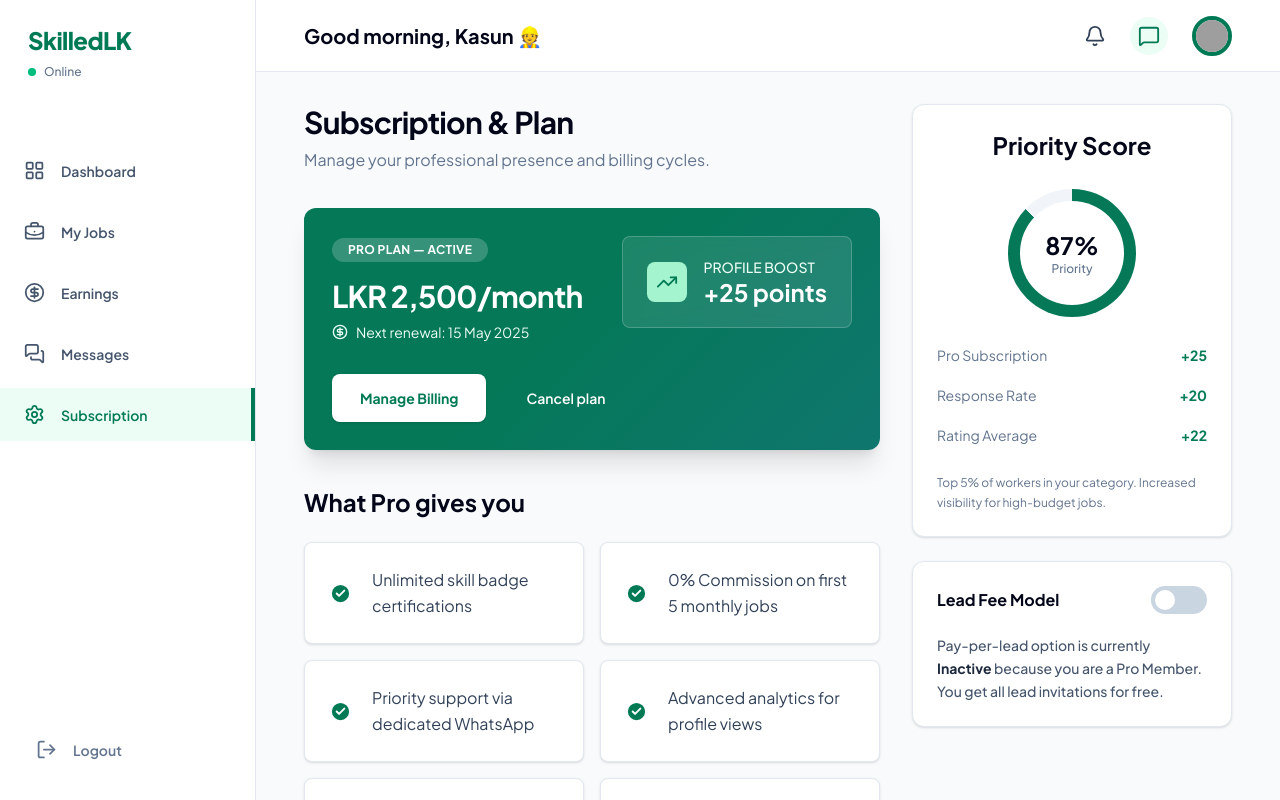
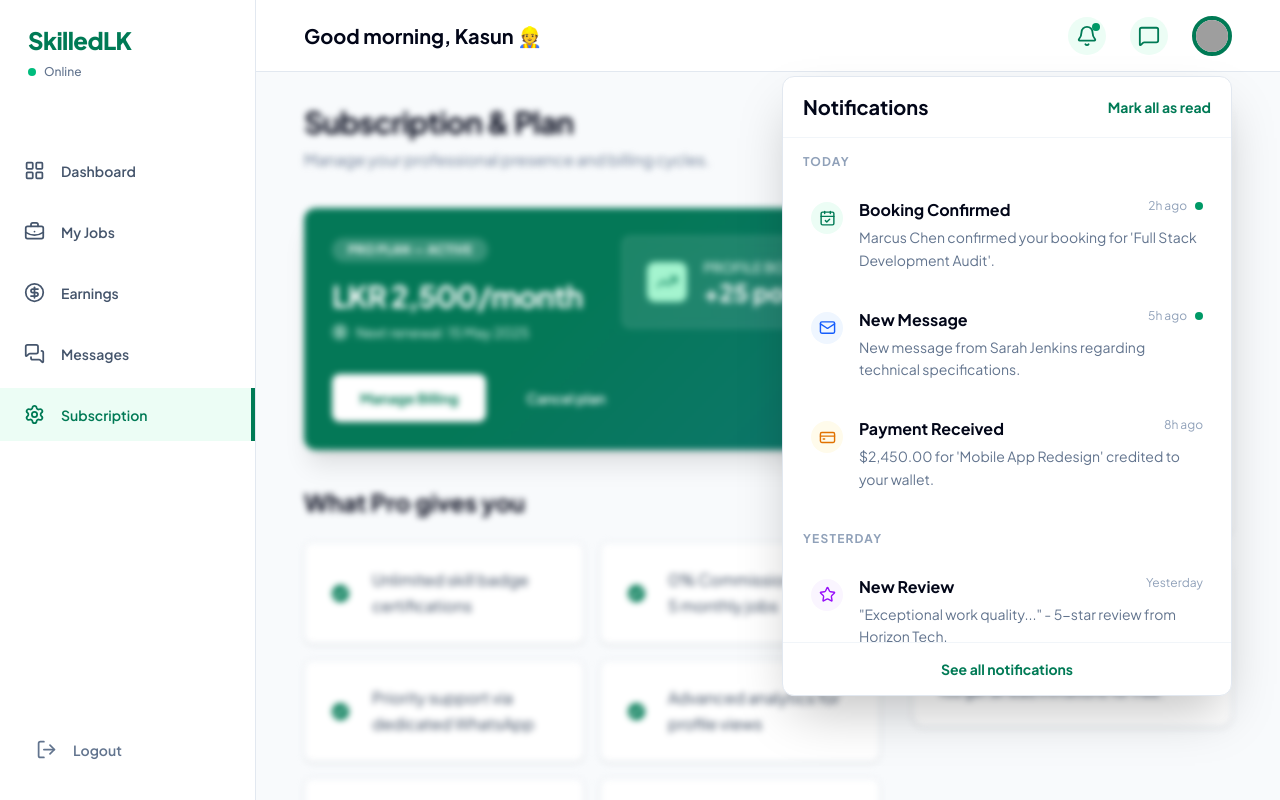
Before and after one commit to ManugaK/service-marketplace-web, a React (Vite) app in the folder frontend/: page /worker/subscription in a window 1280 px wide. Both pictures are taken after a click on the button 1095 px from the left and 35 px from the top of the page. Shown: the top 800 px of the page. Built offline with nearby package versions, Linux system fonts and the light colour scheme; grey boxes are pictures that could not be loaded.

Commit message:
feat: add NotificationPanel for improved notification management in WorkerLayout

```diff
--- a/frontend/src/components/layout/WorkerLayout.jsx
+++ b/frontend/src/components/layout/WorkerLayout.jsx
@@ -1,14 +1,18 @@
-import React, { useState } from 'react';
+import React, { useMemo, useState } from 'react';
 import { NavLink, useNavigate } from 'react-router-dom';
 import {
   Bell,
   BriefcaseBusiness,
+  CalendarCheck,
   CircleDollarSign,
+  CreditCard,
   LayoutGrid,
   LogOut,
+  Mail,
   MessageSquare,
   MessagesSquare,
   Settings,
+  Star,
 } from 'lucide-react';
 import CustomerFooter from './CustomerFooter';
 
@@ -20,9 +24,232 @@ const sidebarItems = [
   { name: 'Subscription', icon: Settings, path: '/worker/subscription' },
 ];
 
+const initialNotifications = [
+  {
+    id: 1,
+    group: 'TODAY',
+    title: 'Booking Confirmed',
+    message:
+      "Marcus Chen confirmed your booking for 'Full Stack Development Audit'.",
+    time: '2h ago',
+    unread: true,
+    icon: CalendarCheck,
+    iconClassName: 'bg-emerald-50 text-emerald-700',
+  },
+  {
+    id: 2,
+    group: 'TODAY',
+    title: 'New Message',
+    message:
+      'New message from Sarah Jenkins regarding technical specifications.',
+    time: '5h ago',
+    unread: true,
+    icon: Mail,
+    iconClassName: 'bg-blue-50 text-blue-600',
+  },
+  {
+    id: 3,
+    group: 'TODAY',
+    title: 'Payment Received',
+    message:
+      "$2,450.00 for 'Mobile App Redesign' credited to your wallet.",
+    time: '8h ago',
+    unread: false,
+    icon: CreditCard,
+    iconClassName: 'bg-amber-50 text-amber-600',
+  },
+  {
+    id: 4,
+    group: 'YESTERDAY',
+    title: 'New Review',
+    message:
+      '"Exceptional work quality..." - 5-star review from Horizon Tech.',
+    time: 'Yesterday',
+    unread: false,
+    icon: Star,
+    iconClassName: 'bg-purple-50 text-purple-600',
+  },
+  {
+    id: 5,
+    group: 'YESTERDAY',
+    title: 'Job Request Received',
+    message: 'A new room painting request is waiting for your response.',
+    time: 'Yesterday',
+    unread: true,
+    icon: BriefcaseBusiness,
+    iconClassName: 'bg-emerald-50 text-emerald-700',
+  },
+  {
+    id: 6,
+    group: 'THIS WEEK',
+    title: 'Subscription Renewed',
+    message: 'Your Pro Plan was renewed successfully.',
+    time: '3d ago',
+    unread: false,
+    icon: CreditCard,
+    iconClassName: 'bg-amber-50 text-amber-600',
+  },
+  {
+    id: 7,
+    group: 'THIS WEEK',
+    title: 'Profile Boost Active',
+    message: 'Your profile is currently boosted with +25 priority points.',
+    time: '4d ago',
+    unread: false,
+    icon: Star,
+    iconClassName: 'bg-purple-50 text-purple-600',
+  },
+];
+
+function NotificationPanel({
+  notifications,
+  expanded,
+  onToggleExpanded,
+  onMarkAllAsRead,
+  onClose,
+}) {
+  const visibleNotifications = expanded
+    ? notifications
+    : notifications.slice(0, 4);
+
+  const groupedNotifications = visibleNotifications.reduce(
+    (groups, notification) => {
+      if (!groups[notification.group]) {
+        groups[notification.group] = [];
+      }
+
+      groups[notification.group].push(notification);
+      return groups;
+    },
+    {}
+  );
+
+  const hasUnread = notifications.some((notification) => notification.unread);
+
+  return (
+    <>
+      <button
+        type="button"
+        aria-label="Close notifications"
+        onClick={onClose}
+        className="fixed inset-x-0 bottom-0 top-[72px] z-30 cursor-default bg-transparent"
+      />
+
+      <div
+        className={`fixed right-4 top-[76px] z-50 flex w-[calc(100vw-32px)] max-w-[450px] flex-col overflow-hidden rounded-xl border border-slate-200 bg-white shadow-2xl sm:right-6 lg:right-10 xl:right-12 2xl:right-16 ${
+          expanded
+            ? 'max-h-[calc(100vh-92px)]'
+            : 'max-h-[min(620px,calc(100vh-92px))]'
+        }`}
+      >
+        <div className="flex shrink-0 items-center justify-between border-b border-slate-100 px-5 py-4">
+          <h2 className="text-xl font-bold text-slate-950">Notifications</h2>
+
+          <button
+            type="button"
+            onClick={onMarkAllAsRead}
+            disabled={!hasUnread}
+            className={`text-sm font-bold transition ${
+              hasUnread
+                ? 'text-emerald-700 hover:text-emerald-800'
+                : 'cursor-not-allowed text-slate-300'
+            }`}
+          >
+            Mark all as read
+          </button>
+        </div>
+
+        <div className="min-h-0 flex-1 overflow-y-auto px-5 py-4">
+          {Object.entries(groupedNotifications).map(([group, items]) => (
+            <div key={group} className="mb-6 last:mb-0">
+              <h3 className="mb-3 text-xs font-bold tracking-widest text-slate-400">
+                {group}
+              </h3>
+
+              <div className="space-y-1">
+                {items.map((notification) => {
+                  const Icon = notification.icon;
+
+                  return (
+                    <button
+                      key={notification.id}
+                      type="button"
+                      className="flex w-full gap-4 rounded-lg px-2 py-4 text-left transition hover:bg-slate-50"
+                    >
+                      <div
+                        className={`mt-1 grid h-8 w-8 shrink-0 place-items-center rounded-full ${notification.iconClassName}`}
+                      >
+                        <Icon size={17} />
+                      </div>
+
+                      <div className="min-w-0 flex-1">
+                        <div className="flex items-start justify-between gap-4">
+                          <h4 className="font-bold text-slate-950">
+                            {notification.title}
+                          </h4>
+
+                          <div className="flex shrink-0 items-center gap-2">
+                            {notification.time && (
+                              <span className="text-xs text-slate-400">
+                                {notification.time}
+                              </span>
+                            )}
+
+                            {notification.unread && (
+                              <span className="h-2 w-2 rounded-full bg-emerald-600" />
+                            )}
+                          </div>
+                        </div>
+
+                        <p className="mt-1 text-sm leading-relaxed text-slate-500">
+                          {notification.message}
+                        </p>
+                      </div>
+                    </button>
+                  );
+                })}
+              </div>
+            </div>
+          ))}
+        </div>
+
+        <button
+          type="button"
+          onClick={onToggleExpanded}
+          className="w-full shrink-0 border-t border-slate-100 px-5 py-4 text-sm font-bold text-emerald-700 transition hover:bg-emerald-50"
+        >
+          {expanded ? 'Show less notifications' : 'See all notifications'}
+        </button>
+      </div>
+    </>
+  );
+}
+
 export default function WorkerLayout({ children, noMainPadding = false }) {
   const navigate = useNavigate();
   const [mobileMenuOpen, setMobileMenuOpen] = useState(false);
+  const [notificationOpen, setNotificationOpen] = useState(false);
+  const [notificationExpanded, setNotificationExpanded] = useState(false);
+  const [notifications, setNotifications] = useState(initialNotifications);
+
+  const unreadCount = useMemo(
+    () => notifications.filter((notification) => notification.unread).length,
+    [notifications]
+  );
+
+  function closeNotifications() {
+    setNotificationOpen(false);
+    setNotificationExpanded(false);
+  }
+
+  function markAllAsRead() {
+    setNotifications((current) =>
+      current.map((notification) => ({
+        ...notification,
+        unread: false,
+      }))
+    );
+  }
 
   return (
     <div className="min-h-screen bg-slate-50 text-slate-900">
@@ -93,11 +320,20 @@ export default function WorkerLayout({ children, noMainPadding = false }) {
 
             <div className="flex items-center gap-4 sm:gap-6">
               <button
-                className="text-slate-700 transition hover:text-emerald-700"
+                className={`relative rounded-full p-2 transition ${
+                  notificationOpen
+                    ? 'bg-emerald-50 text-emerald-700'
+                    : 'text-slate-700 hover:bg-slate-100 hover:text-emerald-700'
+                }`}
                 aria-label="Notifications"
                 type="button"
+                onClick={() => setNotificationOpen((value) => !value)}
               >
                 <Bell size={22} />
+
+                {unreadCount > 0 && (
+                  <span className="absolute right-1.5 top-1.5 h-2 w-2 rounded-full bg-emerald-600" />
+                )}
               </button>
 
               <button
@@ -150,6 +386,11 @@ export default function WorkerLayout({ children, noMainPadding = false }) {
             </div>
           )}
 
+          <div
+            className={`flex flex-1 flex-col transition ${
+              notificationOpen ? 'blur-[3px]' : ''
+            }`}
+          >
             <main
               className={
                 noMainPadding
@@ -162,6 +403,19 @@ export default function WorkerLayout({ children, noMainPadding = false }) {
 
             <CustomerFooter logoHref="/worker/dashboard" />
           </div>
+
+          {notificationOpen && (
+            <NotificationPanel
+              notifications={notifications}
+              expanded={notificationExpanded}
+              onToggleExpanded={() =>
+                setNotificationExpanded((value) => !value)
+              }
+              onMarkAllAsRead={markAllAsRead}
+              onClose={closeNotifications}
+            />
+          )}
+        </div>
       </div>
     </div>
   );
```
Lines whose indentation alone changed are shown as unchanged.
